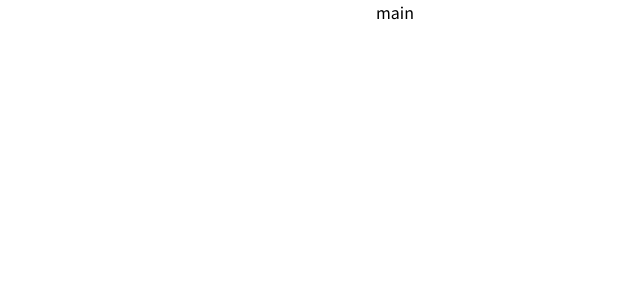
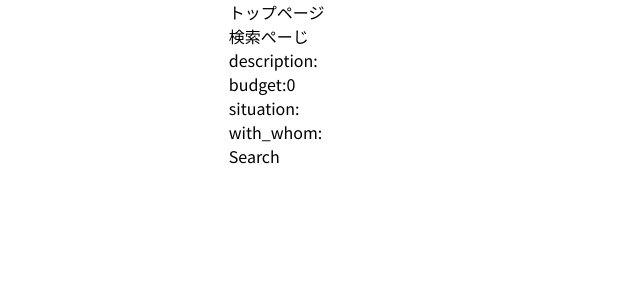
Before and after one commit to strongest-community/web_public, a Next.js app: page / in a window 1280 px wide. Shown: the top 300 px of the page, without its empty margins (245-885 px from the left). Built offline with nearby package versions, Linux system fonts and the light colour scheme.

Commit message:
add search form

```diff
--- a/src/app/page.tsx
+++ b/src/app/page.tsx
@@ -1,7 +1,11 @@
-export default function Home() {
+import SearchForm from "@/components/Top/SearchForm";
+
+const Top = () => {
   return (
     <main className="flex min-h-screen flex-col items-center">
-      <p>main</p>
+      <SearchForm />
     </main>
   );
-}
+};
+
+export default Top;
--- /dev/null
+++ b/src/components/Top/SearchForm.tsx
@@ -0,0 +1,70 @@
+"use client";
+
+import React, { useState } from "react";
+import { PlanData } from "@/types/planType";
+
+export default function SearchForm() {
+  const [formData, setFormData] = useState<PlanData>({
+    id: 0,
+    description: "",
+    budget: 0,
+    situation: "",
+    with_whom: "",
+  });
+
+  const handleChange = (e: React.ChangeEvent<HTMLInputElement>) => {
+    const { name, value } = e.target;
+    setFormData({
+      ...formData,
+      [name]: value,
+    });
+  };
+
+  const handleSubmit = (e: React.FormEvent<HTMLFormElement>) => {
+    e.preventDefault();
+    console.log(formData);
+  };
+
+  return (
+    <div>
+      <p>トップページ</p>
+      <p>検索ぺーじ</p>
+      <form onSubmit={handleSubmit}>
+        <label>description:</label>
+        <input
+          type="text"
+          name="description"
+          value={formData.description}
+          onChange={handleChange}
+        />
+        <br />
+        <label>budget:</label>
+        <input
+          type="number"
+          name="budget"
+          value={formData.budget}
+          onChange={handleChange}
+        />
+        <br />
+        <label>situation:</label>
+        <input
+          type="text"
+          name="situation"
+          value={formData.situation}
+          onChange={handleChange}
+        />
+        <br />
+        <label>with_whom:</label>
+        <input
+          type="text"
+          name="with_whom"
+          value={formData.with_whom}
+          onChange={handleChange}
+        />
+        <br />
+
+        <button type="submit">Search</button>
+      </form>
+    </div>
+  );
+}
--- /dev/null
+++ b/src/types/planType.ts
@@ -0,0 +1,7 @@
+export type PlanData = {
+  id: number;
+  description: string;
+  budget: number;
+  situation: string;
+  with_whom: string;
+};
```
